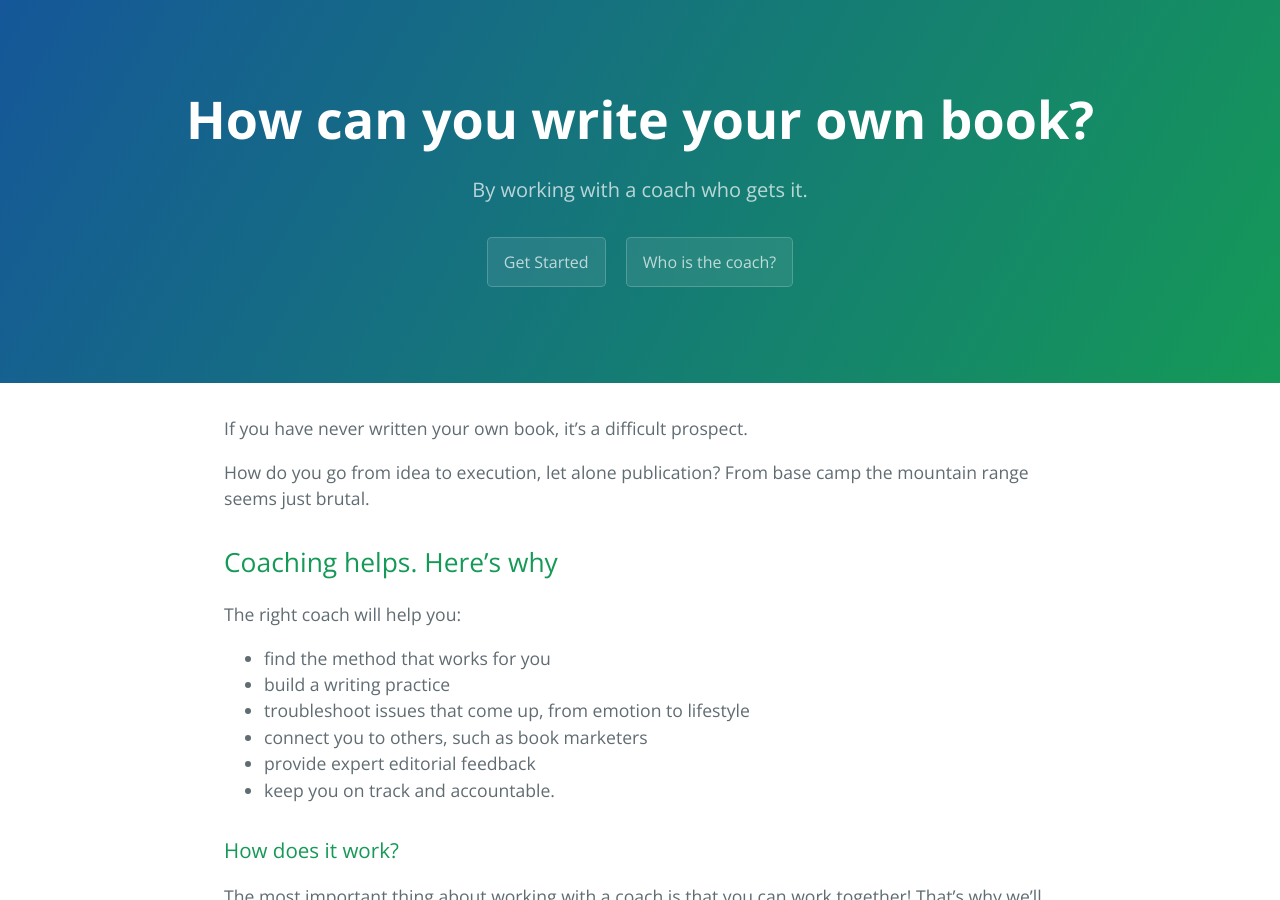
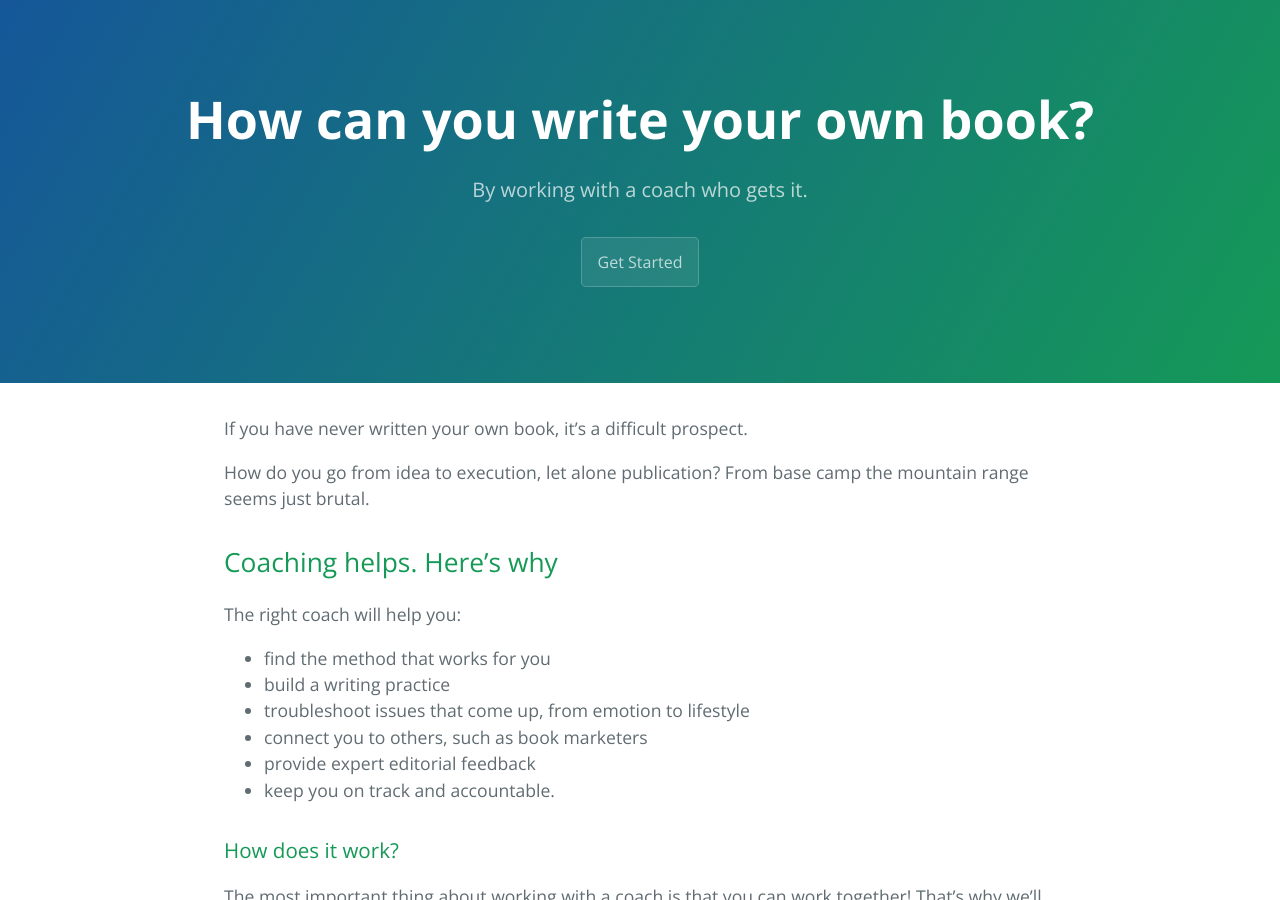
Before and after one commit to brutalpixie/BookCoach, a Jekyll site: the page built from index.md, in a window 1280 px wide and 900 px high. Built offline with Jekyll 4.4.1, drawn with Linux system fonts in a browser that asks for light colours; our own code applies the rules of GitHub Pages for plain Markdown files.

Commit message:
Update page-header.html

```diff
--- a/_includes/page-header.html
+++ b/_includes/page-header.html
@@ -2,5 +2,4 @@
   <h1 class="project-name">{{ site.title }}</h1>
   <h2 class="project-tagline">{{ site.tagline }}</h2>
    <a href="https://brutalpixie.typeform.com/to/n55yGQ" class="btn">Get Started</a>
-  <a href="https://biodagar.com" class="btn">Who is the coach?</a>
 </section>
```
